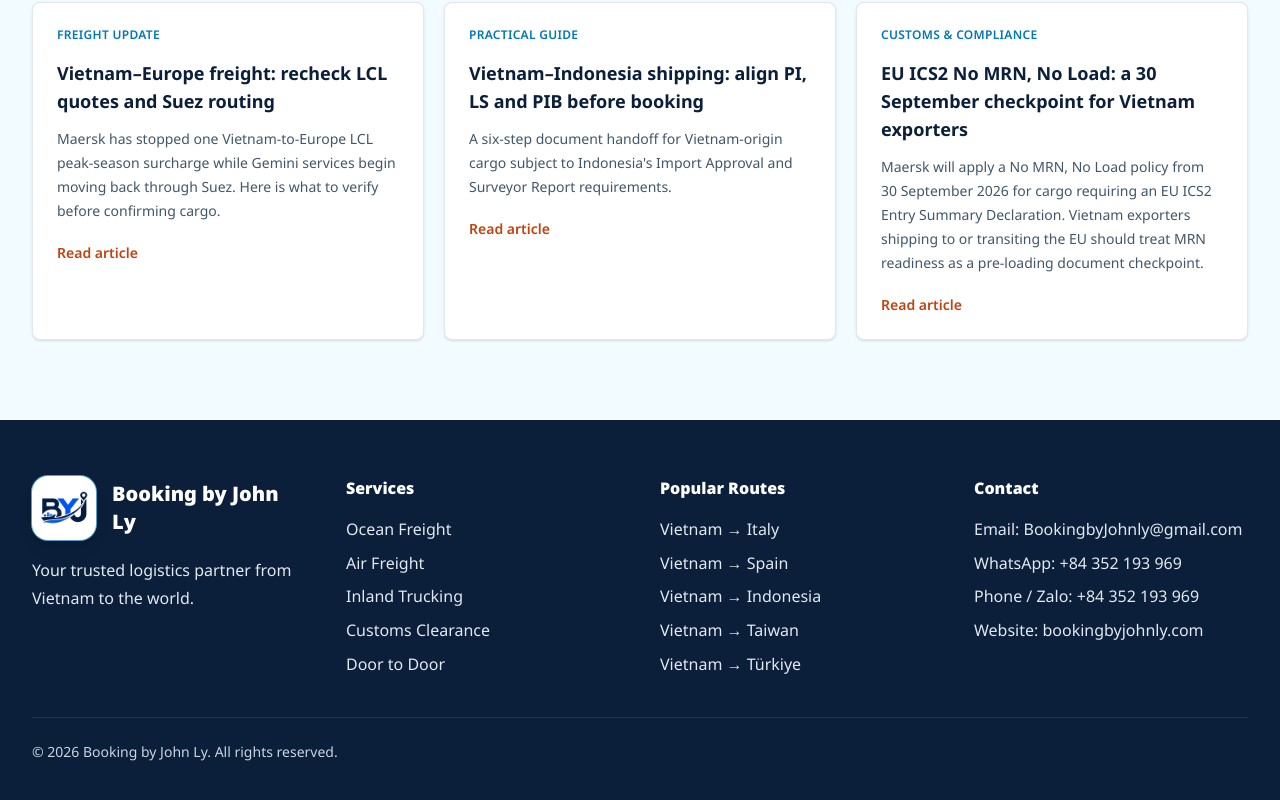
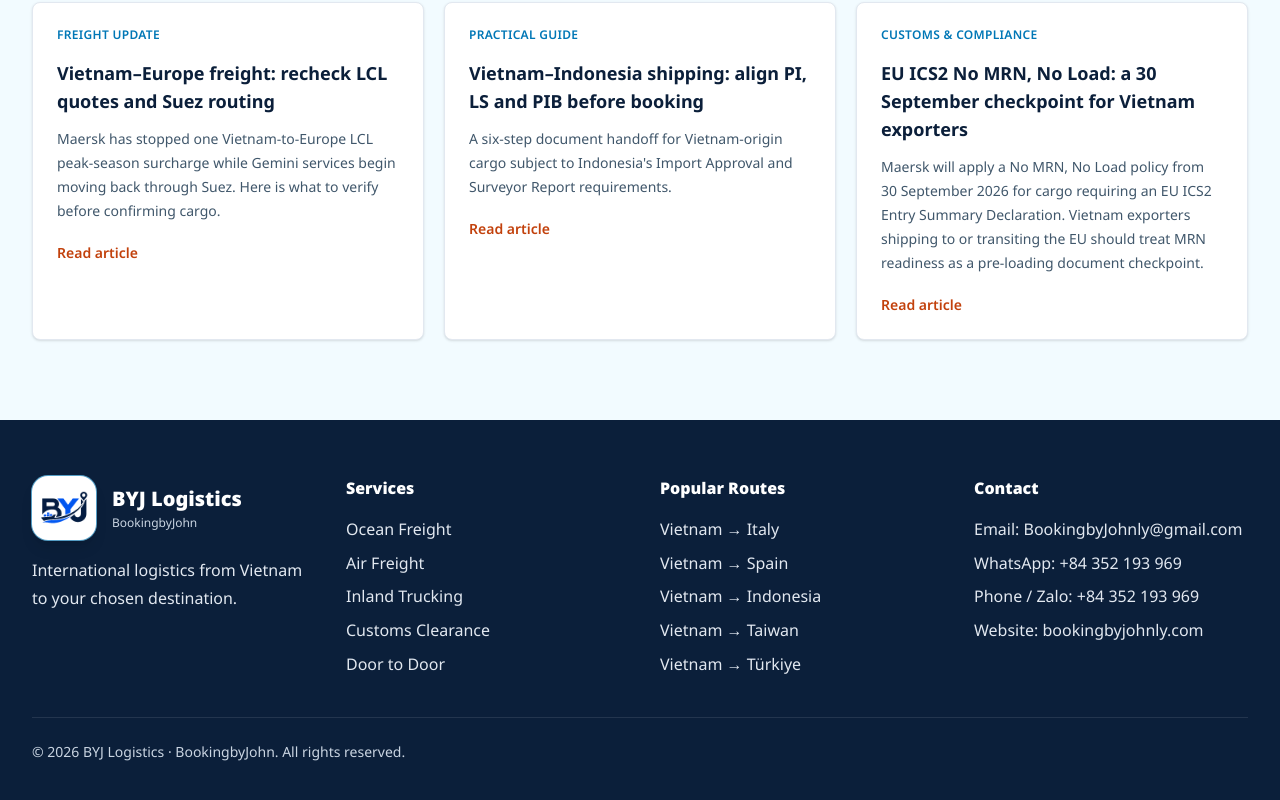
Before and after one commit to lyducquangbn99-gif/booking-by-john, a Next.js app: page /en in a window 1280 px wide. Shown: the part 5272-6072 px from the top of the page. Built offline with nearby package versions, Linux system fonts and the light colour scheme.

Commit message:
Align footer branding and remove trust claim

```diff
--- a/components/Footer.tsx
+++ b/components/Footer.tsx
@@ -4,11 +4,11 @@
 import TrackedContactLink from "@/components/TrackedContactLink";
 
 const COPY: Record<string, { tagline: string; services: string; routes: string; contact: string; ocean: string; air: string; trucking: string; customs: string; door: string; destinations: string[] }> = {
-  en: { tagline: "Your trusted logistics partner from Vietnam to the world.", services: "Services", routes: "Popular Routes", contact: "Contact", ocean: "Ocean Freight", air: "Air Freight", trucking: "Inland Trucking", customs: "Customs Clearance", door: "Door to Door", destinations: ["Italy", "Spain", "Indonesia", "Taiwan", "Türkiye"] },
-  vi: { tagline: "Đối tác logistics từ Việt Nam đến thị trường quốc tế.", services: "Dịch vụ", routes: "Tuyến phổ biến", contact: "Liên hệ", ocean: "Vận tải biển", air: "Vận tải hàng không", trucking: "Vận chuyển nội địa", customs: "Thông quan", door: "Door to Door", destinations: ["Ý", "Tây Ban Nha", "Indonesia", "Đài Loan", "Thổ Nhĩ Kỳ"] },
-  it: { tagline: "Il tuo partner logistico dal Vietnam al mondo.", services: "Servizi", routes: "Rotte popolari", contact: "Contatti", ocean: "Trasporto marittimo", air: "Trasporto aereo", trucking: "Trasporto interno", customs: "Sdoganamento", door: "Door to Door", destinations: ["Italia", "Spagna", "Indonesia", "Taiwan", "Turchia"] },
-  es: { tagline: "Tu socio logístico desde Vietnam hacia el mundo.", services: "Servicios", routes: "Rutas populares", contact: "Contacto", ocean: "Transporte marítimo", air: "Transporte aéreo", trucking: "Transporte interior", customs: "Despacho aduanero", door: "Puerta a puerta", destinations: ["Italia", "España", "Indonesia", "Taiwán", "Turquía"] },
-  id: { tagline: "Mitra logistik Anda dari Vietnam ke dunia.", services: "Layanan", routes: "Rute populer", contact: "Kontak", ocean: "Angkutan laut", air: "Angkutan udara", trucking: "Trucking", customs: "Bea cukai", door: "Door to Door", destinations: ["Italia", "Spanyol", "Indonesia", "Taiwan", "Turki"] },
+  en: { tagline: "International logistics from Vietnam to your chosen destination.", services: "Services", routes: "Popular Routes", contact: "Contact", ocean: "Ocean Freight", air: "Air Freight", trucking: "Inland Trucking", customs: "Customs Clearance", door: "Door to Door", destinations: ["Italy", "Spain", "Indonesia", "Taiwan", "Türkiye"] },
+  vi: { tagline: "Vận chuyển quốc tế từ Việt Nam đến điểm đến theo nhu cầu của quý khách.", services: "Dịch vụ", routes: "Tuyến phổ biến", contact: "Liên hệ", ocean: "Vận tải biển", air: "Vận tải hàng không", trucking: "Vận chuyển nội địa", customs: "Thông quan", door: "Door to Door", destinations: ["Ý", "Tây Ban Nha", "Indonesia", "Đài Loan", "Thổ Nhĩ Kỳ"] },
+  it: { tagline: "Logistica internazionale dal Vietnam verso la destinazione scelta.", services: "Servizi", routes: "Rotte popolari", contact: "Contatti", ocean: "Trasporto marittimo", air: "Trasporto aereo", trucking: "Trasporto interno", customs: "Sdoganamento", door: "Door to Door", destinations: ["Italia", "Spagna", "Indonesia", "Taiwan", "Turchia"] },
+  es: { tagline: "Logística internacional desde Vietnam hasta el destino que necesites.", services: "Servicios", routes: "Rutas populares", contact: "Contacto", ocean: "Transporte marítimo", air: "Transporte aéreo", trucking: "Transporte interior", customs: "Despacho aduanero", door: "Puerta a puerta", destinations: ["Italia", "España", "Indonesia", "Taiwán", "Turquía"] },
+  id: { tagline: "Logistik internasional dari Vietnam ke tujuan yang Anda butuhkan.", services: "Layanan", routes: "Rute populer", contact: "Kontak", ocean: "Angkutan laut", air: "Angkutan udara", trucking: "Trucking", customs: "Bea cukai", door: "Door to Door", destinations: ["Italia", "Spanyol", "Indonesia", "Taiwan", "Turki"] },
 };
 
 export default async function Footer() {
@@ -20,9 +20,12 @@
         <div>
           <div className="flex items-center gap-4">
             <span className="footer-logo-plate flex h-16 w-16 shrink-0 items-center justify-center rounded-2xl bg-white p-1.5 shadow-lg ring-1 ring-sky-300/70">
-              <Image src="/byj-logo-mark.png" alt="Booking by John Ly" width={56} height={56} className="footer-logo-mark h-14 w-14 object-contain" />
+              <Image src="/byj-logo-mark.png" alt="BYJ Logistics" width={56} height={56} className="footer-logo-mark h-14 w-14 object-contain" />
             </span>
-            <h2 className="text-xl font-black">Booking by John Ly</h2>
+            <div>
+              <h2 className="text-xl font-black">BYJ Logistics</h2>
+              <p className="mt-0.5 text-xs text-slate-300">BookingbyJohn</p>
+            </div>
           </div>
           <p className="mt-4 leading-7 text-slate-200">{copy.tagline}</p>
         </div>
@@ -56,7 +59,7 @@
           </ul>
         </div>
       </div>
-      <div className="mx-auto mt-10 max-w-7xl border-t border-white/10 pt-6 text-sm text-slate-300">© {new Date().getFullYear()} Booking by John Ly. All rights reserved.</div>
+      <div className="mx-auto mt-10 max-w-7xl border-t border-white/10 pt-6 text-sm text-slate-300">© {new Date().getFullYear()} BYJ Logistics · BookingbyJohn. All rights reserved.</div>
     </footer>
   );
 }
```
